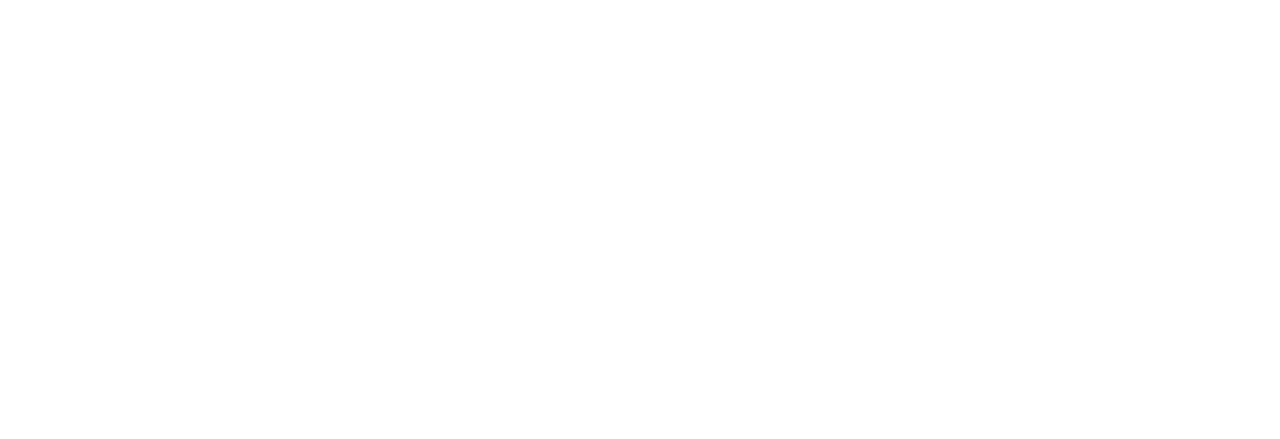
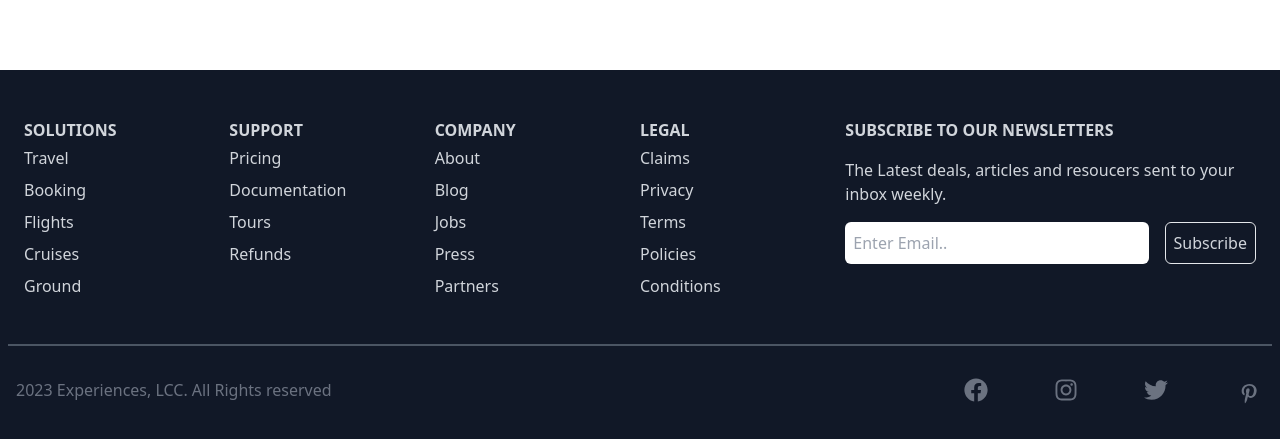
Before and after one commit to s4mp41xao/experience-react-tailwind, a React (Create React App) app: page / in a window 1280 px wide. Shown: the part 3198-3637 px from the top of the page. Before the commit the page ends 3172 px from the top, so only its background shows below. Built offline with nearby package versions, Linux system fonts and the light colour scheme.

Commit message:
Footer component

```diff
--- a/src/App.js
+++ b/src/App.js
@@ -4,6 +4,7 @@
 import Plan from './components/Plan.jsx';
 import Rooms from './components/Rooms.jsx';
 import ImageSlider from './components/ImageSlider.jsx';
+import Footer from './components/Footer.jsx';
 
 
 function App() {
@@ -15,6 +16,7 @@
       <Plan />
       <Rooms />
       <ImageSlider />
+      <Footer />
     </div>
   );
 }
--- /dev/null
+++ b/src/components/Footer.jsx
@@ -0,0 +1,70 @@
+import React from 'react'
+import { FaFacebook, FaInstagram, FaTwitter } from 'react-icons/fa'
+import { TiSocialPinterest } from 'react-icons/ti'
+
+const Footer = () => {
+  return (
+    <div className='w-full mt-24 bg-gray-900 text-gray-300 py-2 px-2'>
+      <div className='max-w-[1400px] mx-auto grid grid-cols-2 md:grid-cols-6 border-b-2 border-gray-600 py-8 p-4'>
+        <div>
+          <h6 className='font-bold uppercase pt-2'>Solutions</h6>
+          <ul>
+            <li className='py-1'>Travel</li>
+            <li className='py-1'>Booking</li>
+            <li className='py-1'>Flights</li>
+            <li className='py-1'>Cruises</li>
+            <li className='py-1'>Ground</li>
+          </ul>
+        </div>
+        <div>
+          <h6 className='font-bold uppercase pt-2'>Support</h6>
+          <ul>
+            <li className='py-1'>Pricing</li>
+            <li className='py-1'>Documentation</li>
+            <li className='py-1'>Tours</li>
+            <li className='py-1'>Refunds</li>
+          </ul>
+        </div>
+        <div>
+          <h6 className='font-bold uppercase pt-2'>Company</h6>
+          <ul>
+            <li className='py-1'>About</li>
+            <li className='py-1'>Blog</li>
+            <li className='py-1'>Jobs</li>
+            <li className='py-1'>Press</li>
+            <li className='py-1'>Partners</li>
+          </ul>
+        </div>
+        <div>
+          <h6 className='font-bold uppercase pt-2'>Legal</h6>
+          <ul>
+            <li className='py-1'>Claims</li>
+            <li className='py-1'>Privacy</li>
+            <li className='py-1'>Terms</li>
+            <li className='py-1'>Policies</li>
+            <li className='py-1'>Conditions</li>
+          </ul>
+        </div>
+        <div className='col-span-2 py-8 md:pt-2'>
+          <p className='font-bold uppercase'>Subscribe to our newsletters</p>
+          <p className='py-4'>The Latest deals, articles and resoucers sent to your inbox weekly.</p>
+          <form className='flex flex-col sm:flex-row'>
+            <input className='w-full p-2 mr-4 rounded-md mb-4' type="email" placeholder="Enter Email.." />
+            <button className='p-2 mb-4 rounded-md'>Subscribe</button>
+          </form>
+        </div>
+      </div>
+      <div className='flex flex-col max-w-[1400px] px-2 py-4 mx-auto justify-between sm:flex-row text-center text-gray-500'>
+        <p className='py-4'>2023 Experiences, LCC. All Rights reserved</p>
+        <div className='flex justify-between sm:w-[300px] pt-4 text-2xl'>
+          <FaFacebook />
+          <FaInstagram />
+          <FaTwitter />
+          <TiSocialPinterest size={30} />
+        </div>
+      </div>
+    </div >
+  )
+}
+
+export default Footer
```
